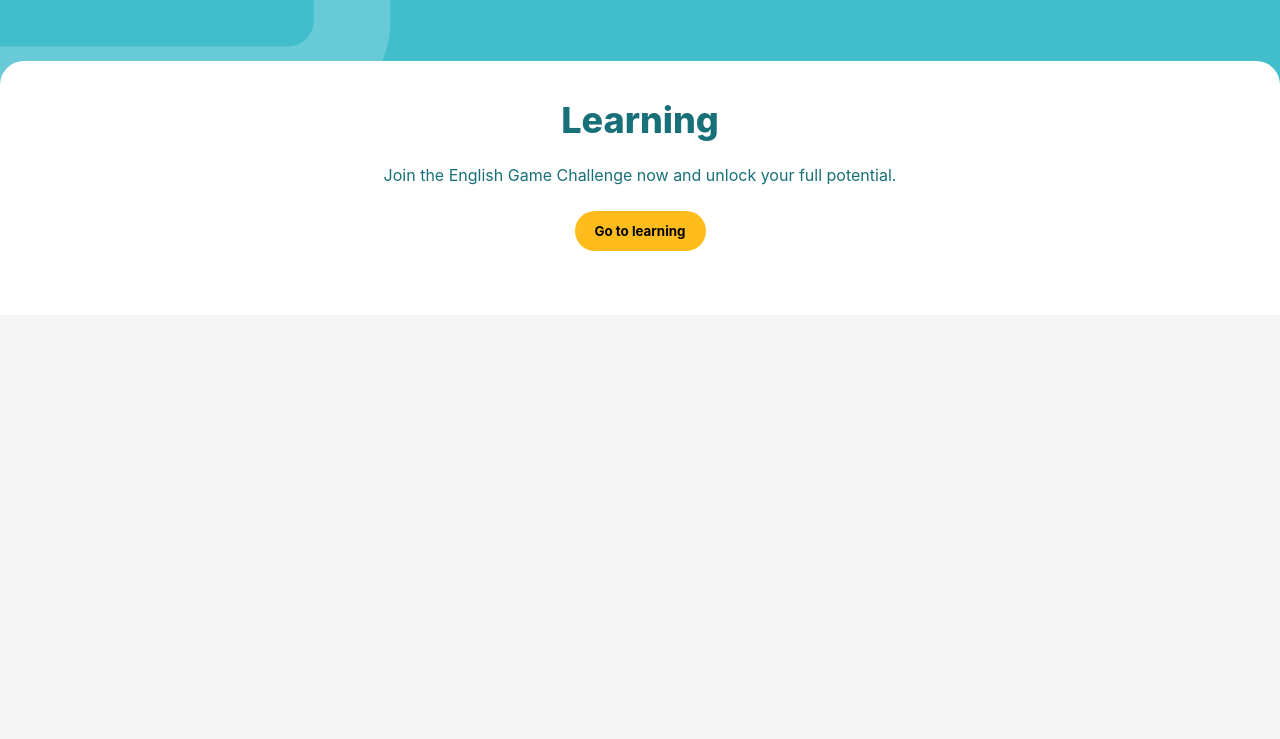
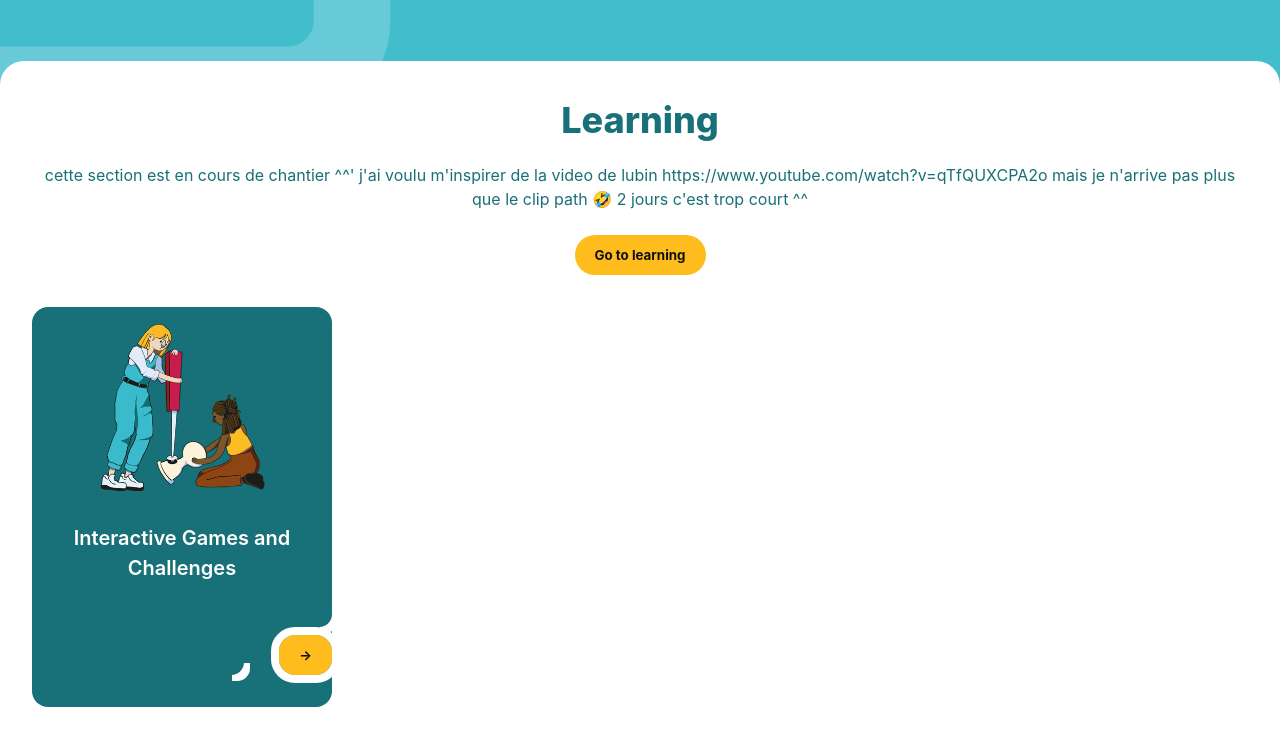
Before and after one commit to 2025-10-CDA-ECO-P6/victoria-english-game, a website: page index.html in a window 1280 px wide. Shown: the part 1438-2177 px from the top of the page. Before the commit the page ends 1753 px from the top, so only its background shows below. Drawn offline with Linux system fonts and the light colour scheme.

Commit message:
section4 and readme

```diff
--- a/index.html
+++ b/index.html
@@ -130,10 +130,24 @@
         <h2 class="section4__subtitle">Learning</h2>
 
         <p class="section4__description">
-          Join the English Game Challenge now and unlock your full potential.
+          cette section est en cours de chantier ^^' j'ai voulu m'inspirer de la
+          video de lubin https://www.youtube.com/watch?v=qTfQUXCPA2o mais je
+          n'arrive pas plus que le clip path 🤣 2 jours c'est trop court ^^
         </p>
 
         <button class="section4__button">Go to learning</button>
+
+        <article class="section4__article">
+          <img
+            class="section4__image"
+            src="assets/section3/two-girls-one-skrew-diver.png"
+            alt="Two girls and one game"
+          />
+          <h3 class="section4__text__title">
+            Interactive Games and Challenges
+          </h3>
+          <button class="section4__article__button">-></button>
+        </article>
       </section>
     </main>
   </body>
--- a/src/scss/components/_section4.scss
+++ b/src/scss/components/_section4.scss
@@ -1,7 +1,7 @@
 @use "../utils/variables" as vars;
 @use "../utils/mixins" as mix;
 
-.section4{
+.section4 {
     @include mix.rounded-section(vars.$neutral0);
     color: vars.$primary900;
     padding: 2rem;
@@ -16,5 +16,62 @@
 
      &__button {
     @include mix.button(vars.$secondary500);
+    margin-bottom: 2rem;
   }
+
+
+    &__image {
+    width: 100%;
+    height: 50%;
+    padding: 1rem;
+    object-fit: contain;
   }
+
+  &__text__title {
+    padding: 1rem;
+    font-size: 1.25rem;
+    font-weight: 600;
+    color: vars.$neutral0;
+  }
+
+  &__article {
+    background-color: vars.$primary900;
+    border-radius: 1rem;
+    position: relative;
+    width: 300px;
+    height: 400px;
+    display: flex;
+    flex-direction: column;
+
+    &__button {
+      @include mix.button(vars.$secondary500);
+      position: absolute;
+      bottom: 0;
+      right: 0;
+      border-radius: 1rem;
+      outline: 0.5rem solid vars.$neutral0;
+
+      &::after {
+        content: '';
+        width: 1.125rem;
+        height: 1.125rem;
+        position: absolute;
+        background-color: transparent;
+        top: -1.625rem;
+        right: 0;
+        border-bottom-right-radius: 0.8rem;
+        box-shadow: 0.375rem 0.375rem vars.$neutral0;
+      }
+&::before {
+  content: '';
+  width: 1.125rem;
+  height: 1.125rem;
+  position: absolute;
+  background-color: transparent;
+  bottom: 0;
+  right: 5.5rem;
+  border-bottom-right-radius: 0.8rem;
+  box-shadow: 0.375rem 0.375rem vars.$neutral0;
+}
+  }}
+}
--- a/src/scss/utils/_mixins.scss
+++ b/src/scss/utils/_mixins.scss
@@ -1,3 +1,5 @@
+@use "../utils/variables" as vars;
+
 @mixin rounded-section($bg-color) {
   background-color: $bg-color;
   border-radius: 1.5rem 1.5rem 0 0;
@@ -14,6 +16,7 @@
 @mixin button($button-color) {
 
     background-color: $button-color;
+    color: vars.$neutral950;
     padding: 0.75rem 1.25rem;
     border-radius: 2rem;
     font-weight: 700;
```
Also changed, not shown: dist/css/style.css, readme.md, 1 other file. Lines whose indentation alone changed are shown as unchanged.
